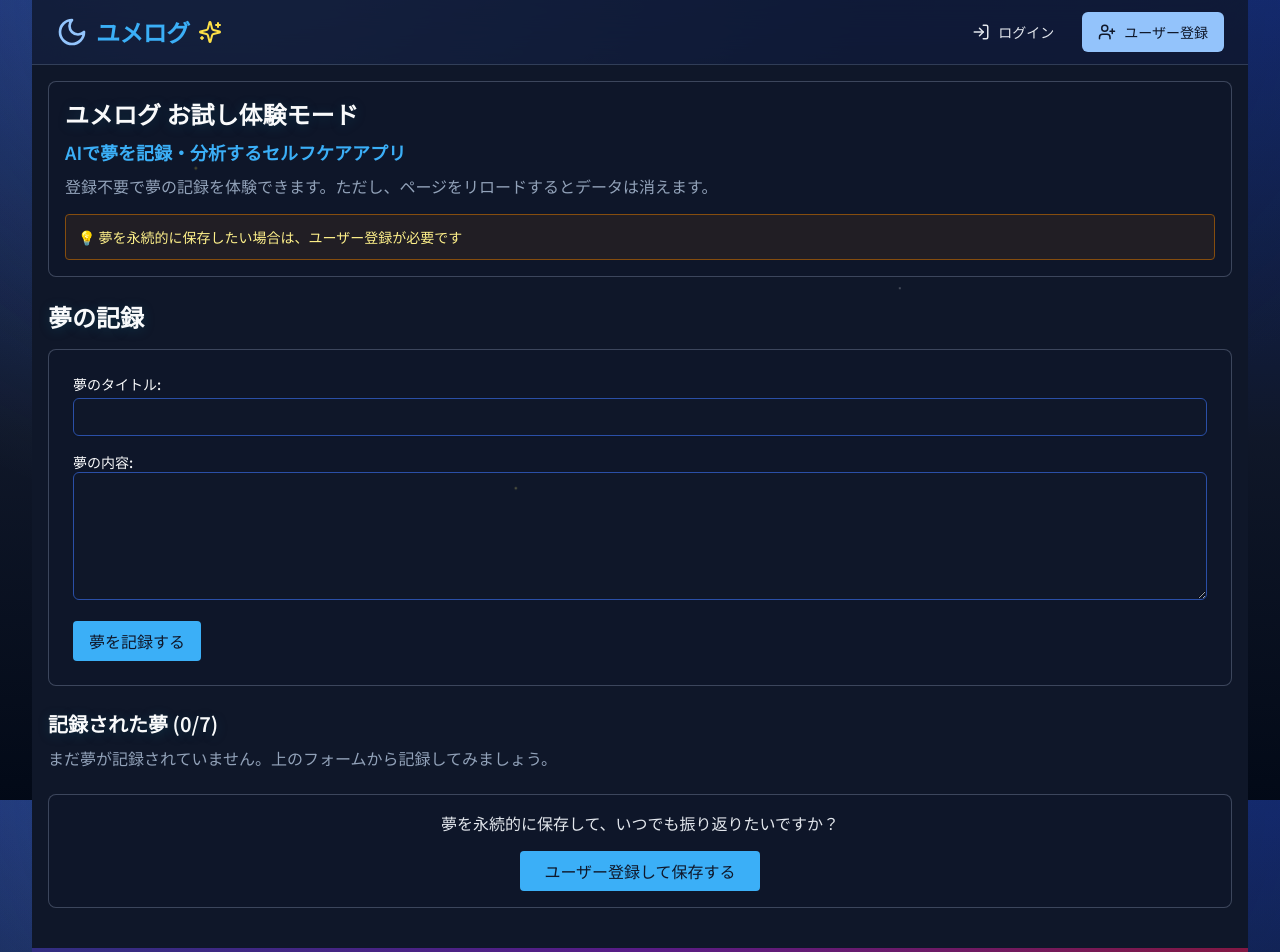
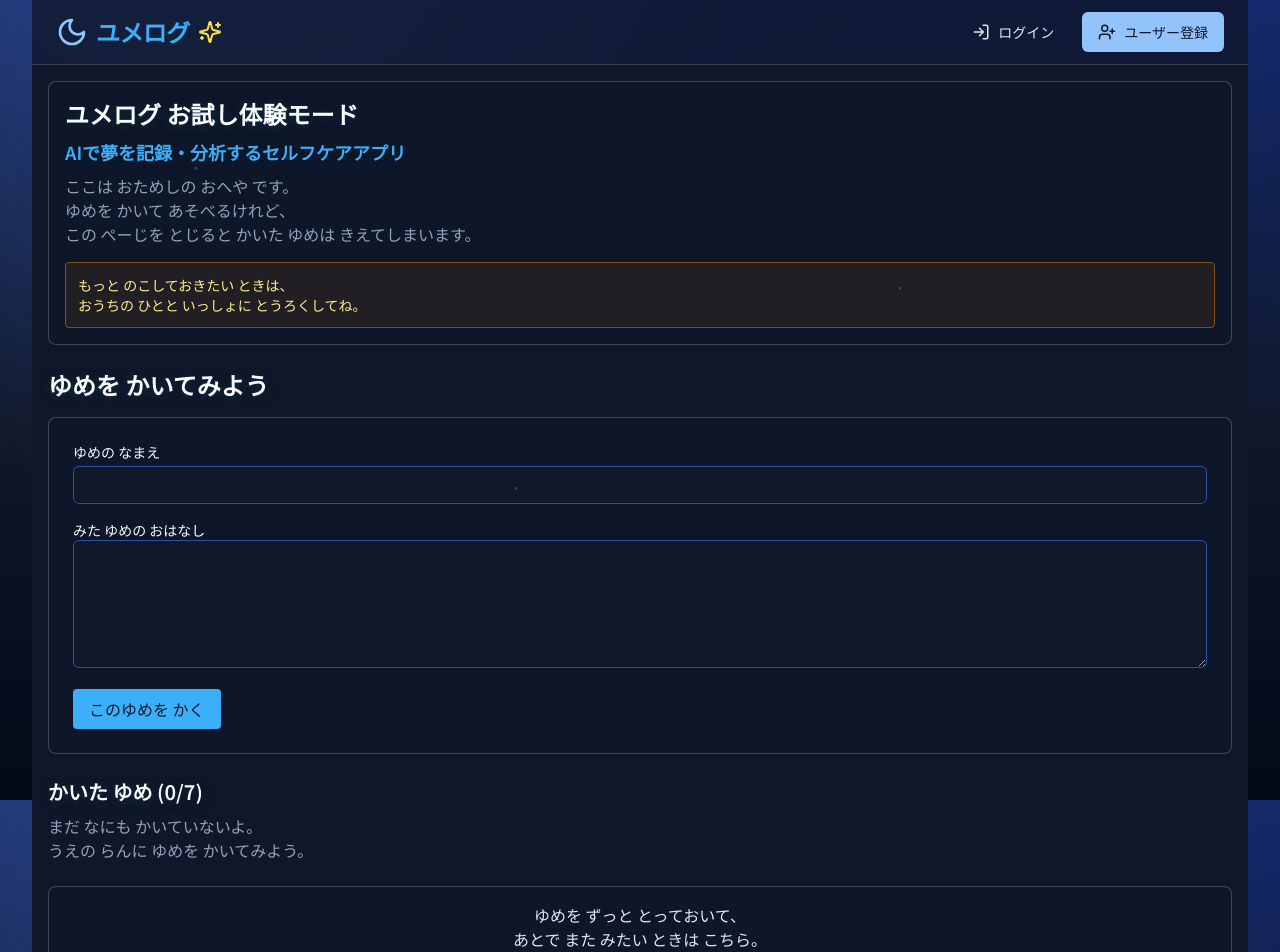
Before and after one commit to isekaisaru/dreamjournal-app, a Next.js app in the folder frontend/: page /trial in a window 1280 px wide. Shown: the top 952 px of the page. Built offline with nearby package versions, Linux system fonts and the light colour scheme.

Commit message:
feat(ux): move donation button to settings and simplify trial wording for children

```diff
--- a/frontend/app/components/DonationButton.tsx
+++ b/frontend/app/components/DonationButton.tsx
@@ -2,7 +2,13 @@
 
 import { useState } from "react";
 
-export default function DonationButton() {
+type DonationButtonProps = {
+  label?: string;
+};
+
+export default function DonationButton({
+  label = "500円で応援する",
+}: DonationButtonProps) {
   const [loading, setLoading] = useState(false);
   const [error, setError] = useState<string | null>(null);
 
@@ -41,54 +47,16 @@ export default function DonationButton() {
   };
 
   return (
-    <div className="donation-container">
+    <div className="space-y-3">
       <button
         onClick={handleDonation}
         disabled={loading}
-        className="donation-button"
+        className="inline-flex min-h-11 items-center justify-center rounded-xl border border-primary/20 bg-primary/10 px-5 py-3 text-sm font-semibold text-primary transition-colors hover:bg-primary/15 disabled:cursor-not-allowed disabled:opacity-60"
       >
-        {loading ? "準備中..." : "💝 500円で応援する"}
+        {loading ? "準備中..." : label}
       </button>
 
-      {error && <p className="error-message">{error}</p>}
-
-      <style jsx>{`
-        .donation-container {
-          display: flex;
-          flex-direction: column;
-          align-items: center;
-          gap: 1rem;
-        }
-
-        .donation-button {
-          background: linear-gradient(135deg, #667eea 0%, #764ba2 100%);
-          color: white;
-          border: none;
-          padding: 1rem 2rem;
-          font-size: 1.1rem;
-          font-weight: bold;
-          border-radius: 8px;
-          cursor: pointer;
-          transition: all 0.3s ease;
-          box-shadow: 0 4px 6px rgba(0, 0, 0, 0.1);
-        }
-
-        .donation-button:hover:not(:disabled) {
-          transform: translateY(-2px);
-          box-shadow: 0 6px 12px rgba(0, 0, 0, 0.15);
-        }
-
-        .donation-button:disabled {
-          opacity: 0.6;
-          cursor: not-allowed;
-        }
-
-        .error-message {
-          color: #e53e3e;
-          font-size: 0.9rem;
-          margin: 0;
-        }
-      `}</style>
+      {error && <p className="text-sm font-medium text-destructive">{error}</p>}
     </div>
   );
 }
--- a/frontend/app/components/TrailUserButton.tsx
+++ b/frontend/app/components/TrailUserButton.tsx
@@ -20,11 +20,11 @@ const TrialUserButton: React.FC = () => {
       if (response && response.user) {
         login({ ...response.user, id: String(response.user.id) }); // loginに渡す前にidをstringに変換
       }
-      toast.success("お試しユーザーとしてログインしました！");
+      toast.success("おためしの おへやに はいったよ。");
     } catch (error: any) {
       const errorMessage = error.response?.data?.error
         ? error.response.data.error
-        : "お試しユーザーの作成に失敗しました。";
+        : "おためしの じゅんびに しっぱい しました。";
       toast.error(errorMessage);
     } finally {
       setIsLoading(false);
@@ -33,7 +33,7 @@ const TrialUserButton: React.FC = () => {
 
   return (
     <Button onClick={handleTrialUser} disabled={isLoading} variant="secondary">
-      {isLoading ? "作成中..." : "お試しユーザーとして始める"}
+      {isLoading ? "じゅんびちゅう..." : "おためしで はじめる"}
     </Button>
   );
 };
--- a/frontend/app/home/page.tsx
+++ b/frontend/app/home/page.tsx
@@ -11,7 +11,6 @@ import SearchBar from "@/app/components/SearchBar";
 import MorpheusAssistant from "./MorpheusAssistant";
 import VoiceRecorderClient from "./VoiceRecorderClient";
 import Loading from "../loading";
-import DonationButton from "@/app/components/DonationButton";
 
 /**
  * 夢を月ごとにグループ化する関数
@@ -159,11 +158,6 @@ export default function HomePage() {
           endDate={searchParams.get("endDate") || undefined}
         />
 
-        {/* 寄付ボタン */}
-        <div className="my-6">
-          <DonationButton />
-        </div>
-
         {/* ローディング中 */}
         {loading && (
           <div className="flex items-center justify-center py-8">
--- a/frontend/app/settings/page.tsx
+++ b/frontend/app/settings/page.tsx
@@ -6,6 +6,7 @@ import { useAuth } from "../../context/AuthContext";
 import Loading from "../loading";
 import Link from "next/link";
 import { ChevronLeft } from "lucide-react";
+import DonationButton from "../components/DonationButton";
 
 // ジュニアロックのための簡単な計算問題を生成する関数
 const generateMathProblem = () => {
@@ -125,6 +126,29 @@ const SettingsPage = () => {
               <br />
               しっかり まもられています。
             </p>
+          </div>
+
+          <div className="bg-card/50 backdrop-blur-sm border border-border/50 rounded-2xl p-6 shadow-sm">
+            <h2 className="text-lg font-bold mb-3 text-foreground flex items-center">
+              <span className="text-2xl mr-2">👨‍👩‍👧</span>
+              保護者の方へ
+            </h2>
+            <p className="text-muted-foreground leading-relaxed text-sm md:text-base">
+              応援のための決済ボタンは、お子さまがまちがって押さないよう
+              この画面の中だけに置いています。
+              <br />
+              内容をご確認のうえ、必要なときだけご利用ください。
+            </p>
+            <div className="mt-4 rounded-2xl border border-primary/10 bg-primary/5 p-4">
+              <p className="text-sm font-medium text-foreground">
+                ユメログの開発を気に入っていただけたら、
+                <br />
+                500円のドネーションで応援できます。
+              </p>
+              <div className="mt-4">
+                <DonationButton label="500円で応援する" />
+              </div>
+            </div>
           </div>
         </section>
 
--- a/frontend/app/trial/page.tsx
+++ b/frontend/app/trial/page.tsx
@@ -14,13 +14,13 @@ export default function TrialPage() {
   const addDream = () => {
     // バリデーション: タイトルと内容が空でないか確認
     if (!title || !description) {
-      alert("タイトルと内容の両方を入力してください。");
+      alert("ゆめの なまえと おはなしを かいてね。");
       return;
     }
 
     // 夢の記録は7つまで
     if (dreams.length >= 7) {
-      alert("夢の記録は７つまでです。");
+      alert("ここに かける ゆめは 7こ まで だよ。");
       return;
     }
 
@@ -40,17 +40,25 @@ export default function TrialPage() {
           AIで夢を記録・分析するセルフケアアプリ
         </p>
         <p className="text-muted-foreground mb-4">
-          登録不要で夢の記録を体験できます。ただし、ページをリロードするとデータは消えます。
+          ここは おためしの おへや です。
+          <br />
+          ゆめを かいて あそべるけれど、
+          <br />
+          この ぺーじを とじると かいた ゆめは きえてしまいます。
         </p>
         <div className="p-3 bg-yellow-50 dark:bg-yellow-900/20 border border-yellow-200 dark:border-yellow-800 rounded">
           <p className="text-sm text-yellow-800 dark:text-yellow-200">
-            💡 夢を永続的に保存したい場合は、ユーザー登録が必要です
+            もっと のこしておきたい ときは、
+            <br />
+            おうちの ひとと いっしょに とうろくしてね。
           </p>
         </div>
       </div>
 
       <div className="mb-6">
-        <h2 className="text-2xl font-bold mb-4 text-foreground">夢の記録</h2>
+        <h2 className="text-2xl font-bold mb-4 text-foreground">
+          ゆめを かいてみよう
+        </h2>
         <form
           onSubmit={(e) => {
             e.preventDefault();
@@ -63,7 +71,7 @@ export default function TrialPage() {
               htmlFor="title"
               className="block text-sm font-medium text-card-foreground"
             >
-              夢のタイトル:
+              ゆめの なまえ
             </label>
             <input
               id="title"
@@ -79,7 +87,7 @@ export default function TrialPage() {
               htmlFor="description"
               className="block text-sm font-medium text-card-foreground"
             >
-              夢の内容:
+              みた ゆめの おはなし
             </label>
             <textarea
               id="description"
@@ -93,16 +101,18 @@ export default function TrialPage() {
             type="submit"
             className="bg-primary text-primary-foreground py-2 px-4 rounded hover:bg-primary/90"
           >
-            夢を記録する
+            このゆめを かく
           </button>
         </form>
 
         <h3 className="text-xl font-semibold mb-2 text-foreground">
-          記録された夢 ({dreams.length}/7)
+          かいた ゆめ ({dreams.length}/7)
         </h3>
         {dreams.length === 0 ? (
           <p className="text-muted-foreground">
-            まだ夢が記録されていません。上のフォームから記録してみましょう。
+            まだ なにも かいていないよ。
+            <br />
+            うえの らんに ゆめを かいてみよう。
           </p>
         ) : (
           <ul className="list-disc pl-5 mb-6">
@@ -119,13 +129,15 @@ export default function TrialPage() {
 
         <div className="mt-6 p-4 bg-card border border-border rounded-lg text-center">
           <p className="text-foreground mb-4">
-            夢を永続的に保存して、いつでも振り返りたいですか？
+            ゆめを ずっと とっておいて、
+            <br />
+            あとで また みたい ときは こちら。
           </p>
           <Link
             href="/register"
             className="inline-block bg-primary text-primary-foreground py-2 px-6 rounded hover:bg-primary/90"
           >
-            ユーザー登録して保存する
+            とうろくして のこす
           </Link>
         </div>
       </div>
```
Also changed, not shown: frontend/tsconfig.json (+29 -7 lines).
